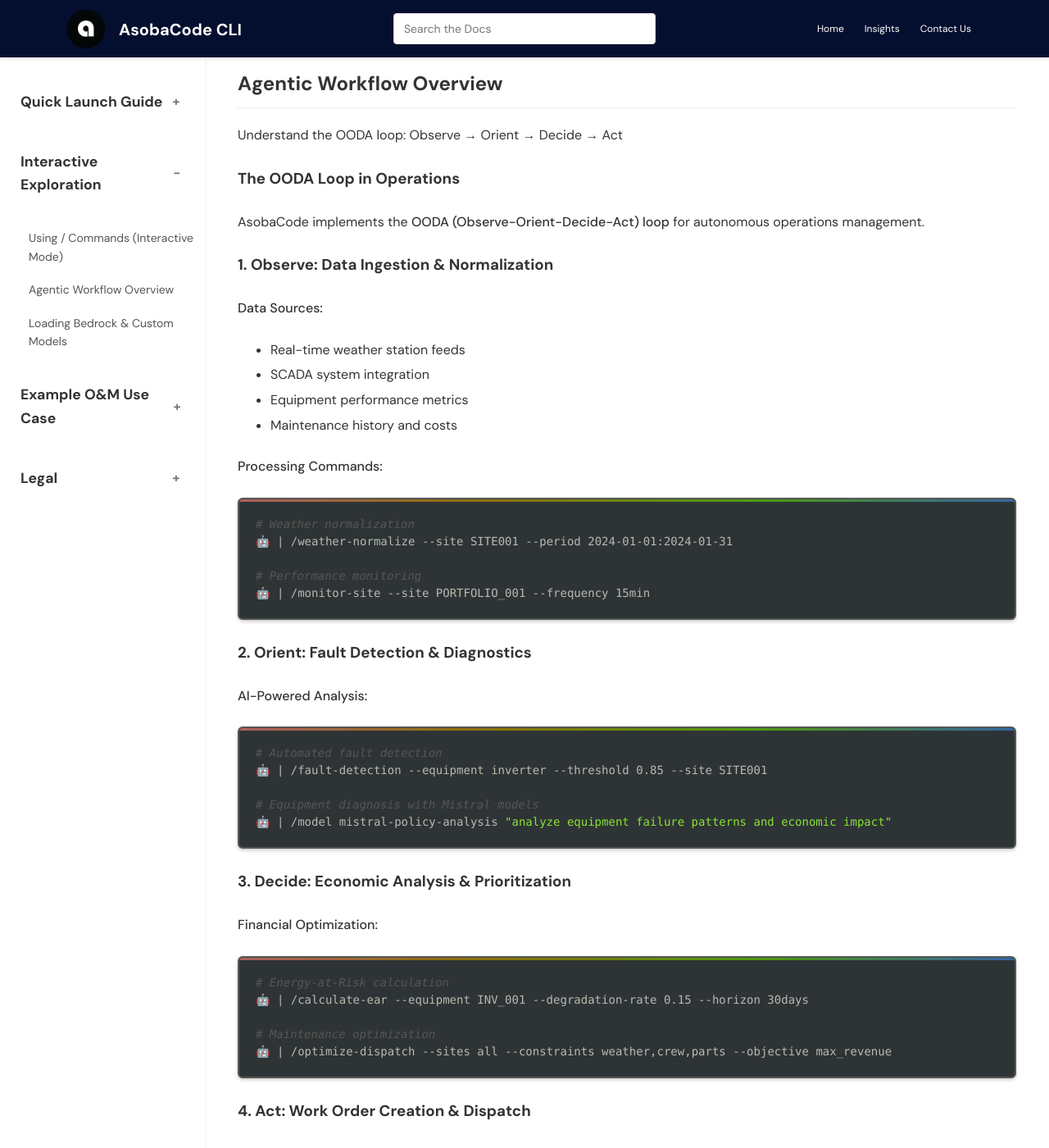
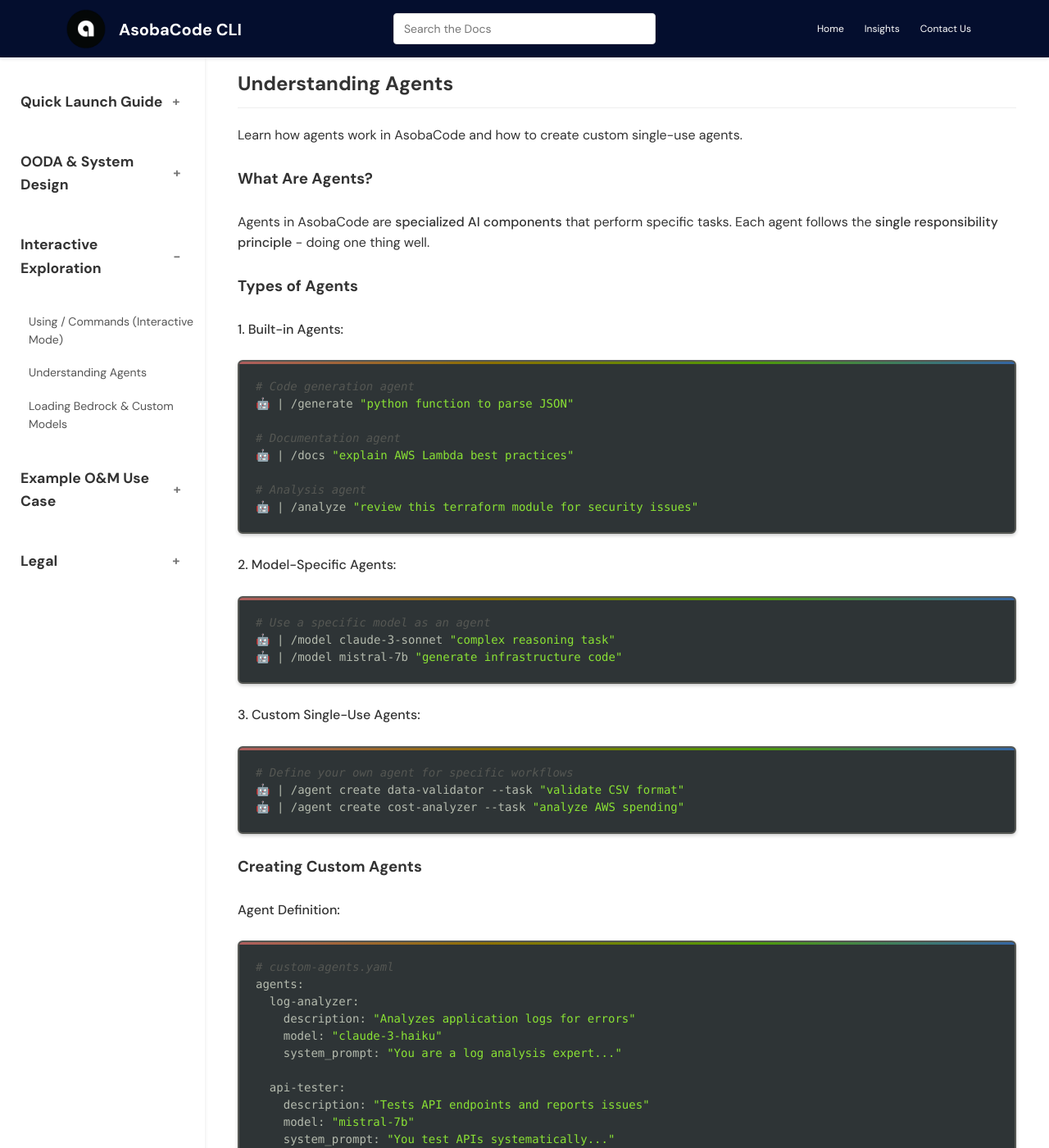
Before and after one commit to AsobaCloud/asobacode.github.io, a Jekyll site: the page built from interactive-exploration.md, in a window 1280 px wide and 1400 px high, scrolled down 1637 px. Shown: the whole window at 82% size. Built offline with Jekyll 4.4.1, drawn with Linux system fonts in a browser that asks for light colours; some of the changed text lies outside the part shown.

Commit message:
removing fictional commands and examples

````diff
--- a/_layouts/default.html
+++ b/_layouts/default.html
@@ -51,12 +51,24 @@ layout: default
         </li>
         <li class="nav-item">
           <div class="nav-header">
+            <a href="{{ site.baseurl }}/ooda-philosophy.html">OODA & System Design</a>
+            <span class="toggle-icon">+</span>
+          </div>
+          <ul class="sub-menu">
+            <li><a href="{{ site.baseurl }}/ooda-philosophy.html#the-problem-with-general-ai-models">Why General Models Fail</a></li>
+            <li><a href="{{ site.baseurl }}/ooda-philosophy.html#the-ooda-solution">The OODA Solution</a></li>
+            <li><a href="{{ site.baseurl }}/ooda-philosophy.html#technical-implementation">Technical Implementation</a></li>
+            <li><a href="{{ site.baseurl }}/ooda-philosophy.html#design-principles">Design Principles</a></li>
+          </ul>
+        </li>
+        <li class="nav-item">
+          <div class="nav-header">
             <a href="{{ site.baseurl }}/interactive-exploration.html">Interactive Exploration</a>
             <span class="toggle-icon">+</span>
           </div>
           <ul class="sub-menu">
             <li><a href="{{ site.baseurl }}/interactive-exploration.html#using-commands">Using / Commands (Interactive Mode)</a></li>
-            <li><a href="{{ site.baseurl }}/interactive-exploration.html#agentic-workflow">Agentic Workflow Overview</a></li>
+            <li><a href="{{ site.baseurl }}/interactive-exploration.html#agentic-workflow">Understanding Agents</a></li>
             <li><a href="{{ site.baseurl }}/interactive-exploration.html#loading-models">Loading Bedrock & Custom Models</a></li>
           </ul>
         </li>
--- a/interactive-exploration.md
+++ b/interactive-exploration.md
@@ -71,62 +71,81 @@ You'll see the interactive prompt:
 
 ---
 
-## Agentic Workflow Overview {#agentic-workflow}
+## Understanding Agents {#agentic-workflow}
 
-Understand the OODA loop: Observe → Orient → Decide → Act
+Learn how agents work in AsobaCode and how to create custom single-use agents.
 
-### The OODA Loop in Operations
+### What Are Agents?
 
-AsobaCode implements the **OODA (Observe-Orient-Decide-Act) loop** for autonomous operations management.
+Agents in AsobaCode are **specialized AI components** that perform specific tasks. Each agent follows the **single responsibility principle** - doing one thing well.
 
-### 1. Observe: Data Ingestion & Normalization
+### Types of Agents
 
-**Data Sources:**
-- Real-time weather station feeds
-- SCADA system integration
-- Equipment performance metrics
-- Maintenance history and costs
+**1. Built-in Agents:**
+```bash
+# Code generation agent
+🤖 | /generate "python function to parse JSON"
 
-**Processing Commands:**
-```bash
-# Weather normalization
-🤖 | /weather-normalize --site SITE001 --period 2024-01-01:2024-01-31
+# Documentation agent
+🤖 | /docs "explain AWS Lambda best practices"
 
-# Performance monitoring
-🤖 | /monitor-site --site PORTFOLIO_001 --frequency 15min
+# Analysis agent
+🤖 | /analyze "review this terraform module for security issues"
 ```
 
-### 2. Orient: Fault Detection & Diagnostics
-
-**AI-Powered Analysis:**
+**2. Model-Specific Agents:**
 ```bash
-# Automated fault detection
-🤖 | /fault-detection --equipment inverter --threshold 0.85 --site SITE001
-
-# Equipment diagnosis with Mistral models
-🤖 | /model mistral-policy-analysis "analyze equipment failure patterns and economic impact"
+# Use a specific model as an agent
+🤖 | /model claude-3-sonnet "complex reasoning task"
+🤖 | /model mistral-7b "generate infrastructure code"
 ```
 
-### 3. Decide: Economic Analysis & Prioritization
-
-**Financial Optimization:**
+**3. Custom Single-Use Agents:**
 ```bash
-# Energy-at-Risk calculation
-🤖 | /calculate-ear --equipment INV_001 --degradation-rate 0.15 --horizon 30days
-
-# Maintenance optimization
-🤖 | /optimize-dispatch --sites all --constraints weather,crew,parts --objective max_revenue
+# Define your own agent for specific workflows
+🤖 | /agent create data-validator --task "validate CSV format"
+🤖 | /agent create cost-analyzer --task "analyze AWS spending"
 ```
 
-### 4. Act: Work Order Creation & Dispatch
+### Creating Custom Agents
 
-**Automated Actions:**
+**Agent Definition:**
+```yaml
+# custom-agents.yaml
+agents:
+  log-analyzer:
+    description: "Analyzes application logs for errors"
+    model: "claude-3-haiku"
+    system_prompt: "You are a log analysis expert..."
+
+  api-tester:
+    description: "Tests API endpoints and reports issues"
+    model: "mistral-7b"
+    system_prompt: "You test APIs systematically..."
+```
+
+**Using Custom Agents:**
 ```bash
-# Generate work orders
-🤖 | /create-work-orders --priority high --auto-dispatch enabled
+# Invoke custom agent
+🤖 | /log-analyzer --file app.log --severity error
 
-# Track dispatch performance
-🤖 | /track-dispatch --dashboard portfolio --metrics mttr,cost,recovery
+# Chain agents together
+🤖 | /api-tester --endpoint /users | /log-analyzer
+```
+
+### Agent Orchestration
+
+Agents can work together in workflows:
+
+```bash
+# Sequential execution
+🤖 | /analyze code.py > /generate tests > /validate
+
+# Parallel execution
+🤖 | /parallel --agents "analyzer,linter,security-scan" --target src/
+
+# Conditional execution
+🤖 | /if-error /analyze > /debug > /fix
 ```
 
 ---
@@ -141,20 +160,8 @@ Configure AWS Bedrock and deploy custom fine-tuned models.
 - **Amazon Nova Pro** - Primary model for best availability
 - **Amazon Nova Lite** - Fast fallback option
 
-**Configuration Setup:**
-```yaml
-# File: configs/default.yaml
-ai_models:
-  providers:
-    bedrock:
-      enabled: true
-      region: "us-east-1"
-      default_model: "amazon.nova-pro-v1:0"
-      preferred_models:
-        - "amazon.nova-pro-v1:0"
-        - "amazon.nova-lite-v1:0"
-        - "anthropic.claude-3-5-sonnet-20240620-v1:0"
-```
+**Setup Process:**
+Configure AWS credentials and region for Bedrock access. AsobaCode will automatically detect available models in your region.
 
 ### Custom Fine-Tuned Models
 
````
Also changed, not shown: om-use-case.md (+7 -31 lines), ooda-philosophy.md (added, +372 -0 lines).
